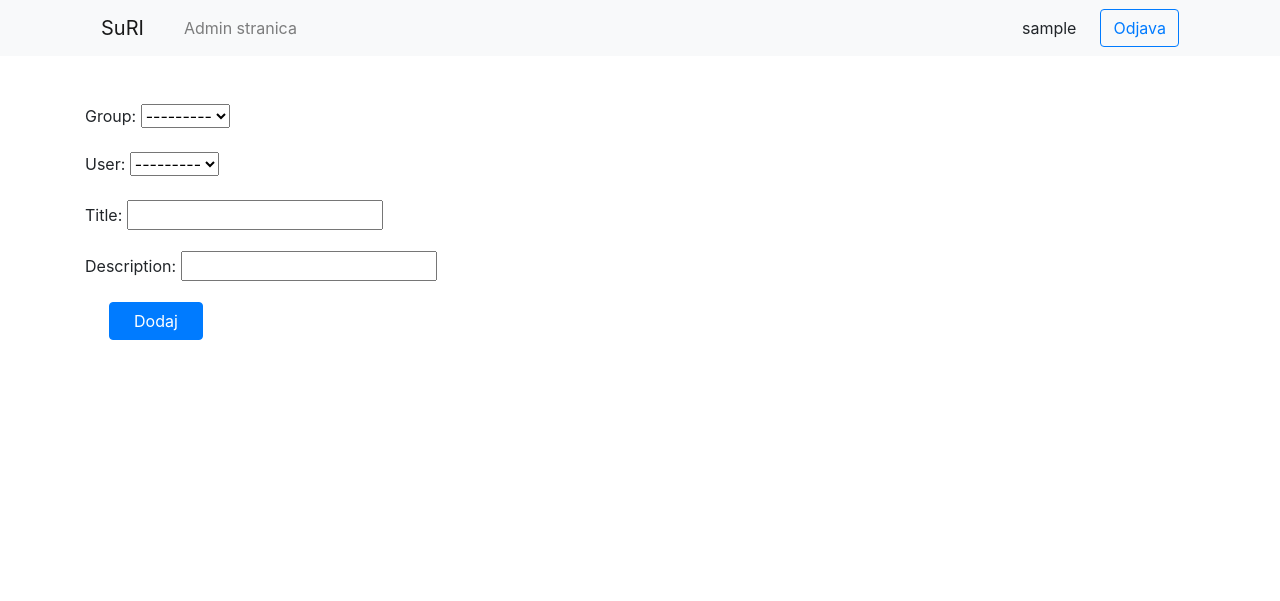
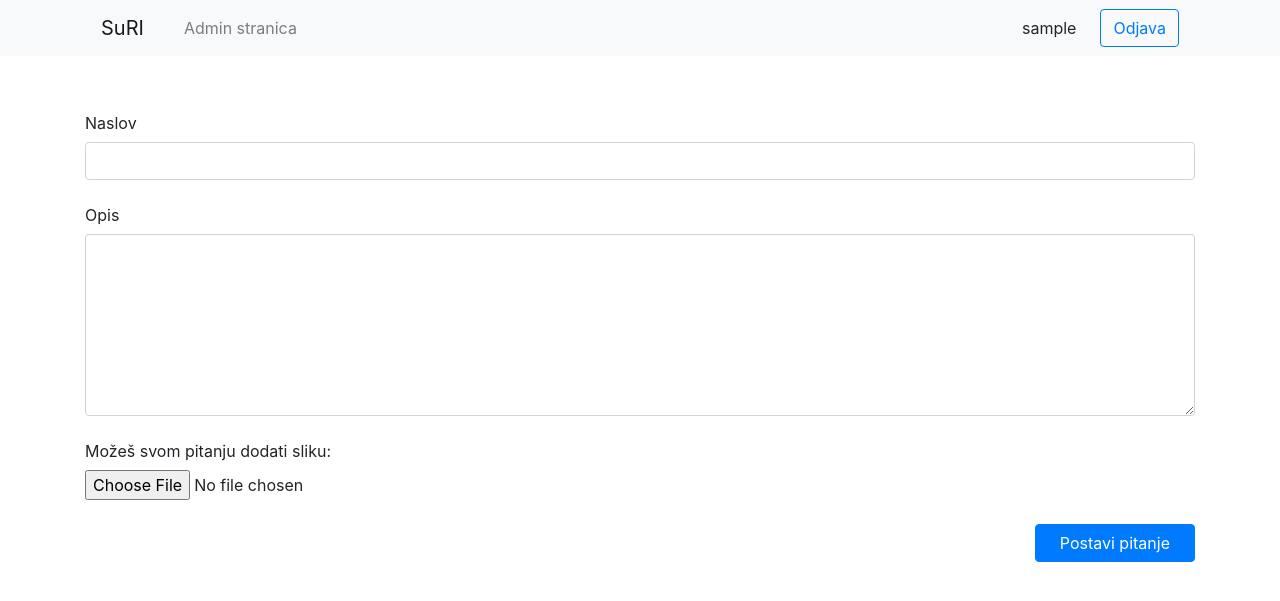
Before and after one commit to Marina-Banov/suri, a Django app: page /ask_question/1/ in a window 1280 px wide. Shown: the top 601 px of the page. Run offline with Django 3.2, Linux system fonts and the light colour scheme; the visitor is signed in with stand-in values (Sample User, id 1); data comes from the database, SQL or seed files in the repository; data that the repository does not hold is empty; some libraries are stand-ins or nearby versions.

Commit message:
ask question template

```diff
--- a/main_app/forms.py
+++ b/main_app/forms.py
@@ -22,4 +22,4 @@ class QuestionForm(ModelForm):
 
     class Meta:
         model = Question
-        fields = ('group', 'user', 'title', 'description')
+        fields = ('title', 'description', 'image')
--- a/main_app/templates/main_app/ask_question.html
+++ b/main_app/templates/main_app/ask_question.html
@@ -5,9 +5,35 @@
 
     <main class="container py-5">
         <form method="post">
-             {% csrf_token %}
-            {{ form.as_p }}
-            <button type="submit" class="btn btn-primary ml-4 px-4">Dodaj</button>
+            {% csrf_token %}
+            <div class="form-group">
+                <label for="title" class="col-form-label">Naslov</label>
+                <input id="title" name="title" type="text"
+                       class="form-control {%if form.title.errors %}is-invalid{%endif%}"
+                       {% if form.title.value %} value="{{ form.title.value }}" {% endif %}/>
+                <div class="text-danger">
+                    {{ form.title.errors }}
+                </div>
+            </div>
+            <div class="form-group">
+                <label for="description" class="col-form-label text-center">Opis</label>
+                <textarea id="description" name="description" rows="7"
+                          class="form-control {%if form.description.errors %}is-invalid{%endif%}"
+                >{% if form.description.value %} {{ form.description.value }} {% endif %}</textarea>
+                <div class="text-danger">
+                    {{ form.description.errors }}
+                </div>
+            </div>
+            <div class="form-group">
+                <label for="image" class="col-form-label text-center">Možeš svom pitanju dodati sliku:</label>
+                <input id="image" name="image" class="form-control-file" type="file"/>
+                <div class="text-danger">
+                    {{ form.image.errors }}
+                </div>
+            </div>
+            <div class="d-flex align-items-center justify-content-end mt-4 mb-2">
+                <button type="submit" class="btn btn-primary ml-4 px-4">Postavi pitanje</button>
+            </div>
         </form>
     </main>
 {% endblock %}
--- a/main_app/templates/main_app/groups.html
+++ b/main_app/templates/main_app/groups.html
@@ -7,15 +7,15 @@
         <h1>{{ group.group_name }}</h1>
         <span class="badge badge-pill badge-primary">{{ group.field_name }}</span><br>
         {% if user.is_authenticated %}
-            <a href="{% url 'ask_question' group_id=group.id %}" class="btn btn-outline-primary" id="btn-ask-question">
+            <a href="{% url 'ask_question' group.id %}" class="btn btn-outline-primary" id="btn-ask-question">
                 <i class="fas fa-question"></i>
                 <span class="pl-2">Postavi pitanje</span>
             </a>
         {% else %}
             <p class="mt-2"><i class="text-secondary">
                 Da biste postavili pitanje u ovu grupu, molimo
-                <a href="{% url 'login' %}?next={% url 'ask_question' group_id=group.id %}">prijavite se</a> ili
-                <a href="{% url 'register' %}?next={% url 'ask_question' group_id=group.id %}">registrirajte</a>.
+                <a href="{% url 'login' %}?next={% url 'ask_question' group.id %}">prijavite se</a> ili
+                <a href="{% url 'register' %}?next={% url 'ask_question' group.id %}">registrirajte</a>.
             </i></p>
         {% endif %}
         <div class="mt-4">
--- a/main_app/views.py
+++ b/main_app/views.py
@@ -38,7 +38,8 @@ class AskQuestion(generic.CreateView):
     template_name = 'main_app/ask_question.html'
 
     def form_valid(self, form):
-        print(self.request.POST['user'])
+        print(self.kwargs['group_id'])
+        print(self.request.user.id)
         return HttpResponseRedirect(reverse('question', kwargs={'question_id': 1}))
 
 
@@ -52,4 +53,4 @@ class Register(generic.CreateView):
         password = self.request.POST['password1']
         user = authenticate(username=username, password=password)
         login(self.request, user)
-        return HttpResponseRedirect(reverse('index'))
+        return HttpResponseRedirect(self.request.POST.get('next', '/'))
--- a/templates/header.html
+++ b/templates/header.html
@@ -8,7 +8,7 @@
         </nav>
         {% if user.is_authenticated %}
             <span class="mr-4">{{ user }}</span>
-            <a href="{% url 'logout' %}?next={{request.path}}" class="btn btn-outline-primary mr-3">Odjava</a>
+            <a href="{% url 'logout' %}" class="btn btn-outline-primary mr-3">Odjava</a>
         {% else %}
             <a href="{% url 'login' %}?next={{request.path}}" class="btn btn-outline-primary">Prijava</a>
             <a href="{% url 'register' %}?next={{request.path}}" class="btn btn-outline-primary mx-3">Registracija</a>
--- a/templates/registration/register.html
+++ b/templates/registration/register.html
@@ -32,6 +32,7 @@
                         <a href="{% url 'login' %}">Već imaš račun?</a>
                         <button type="submit" class="btn btn-primary ml-4 px-4">Registriraj se</button>
                     </div>
+                    <input type="hidden" name="next" value="{{ request.GET.next }}">
                     <a href="{% url 'index' %}">Natrag na početnu stranicu</a>
                 </form>
             </div>
```
